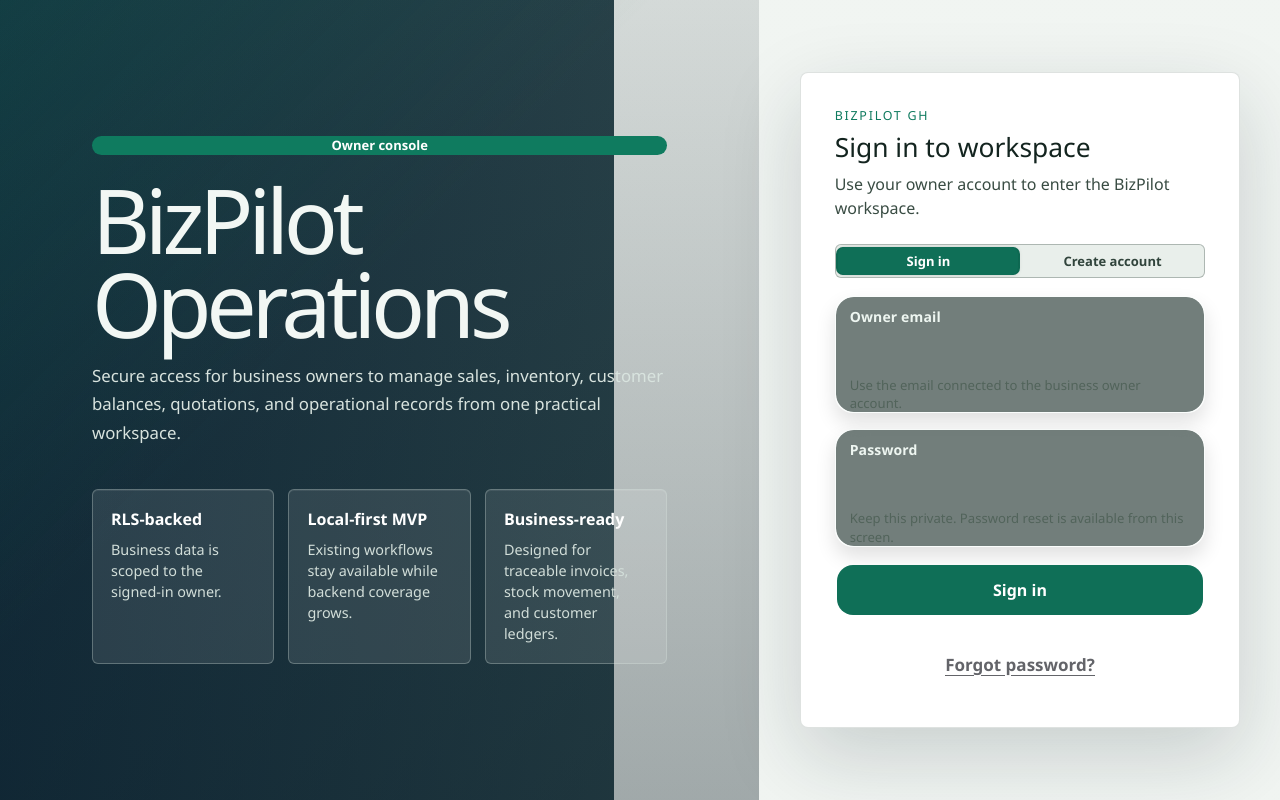
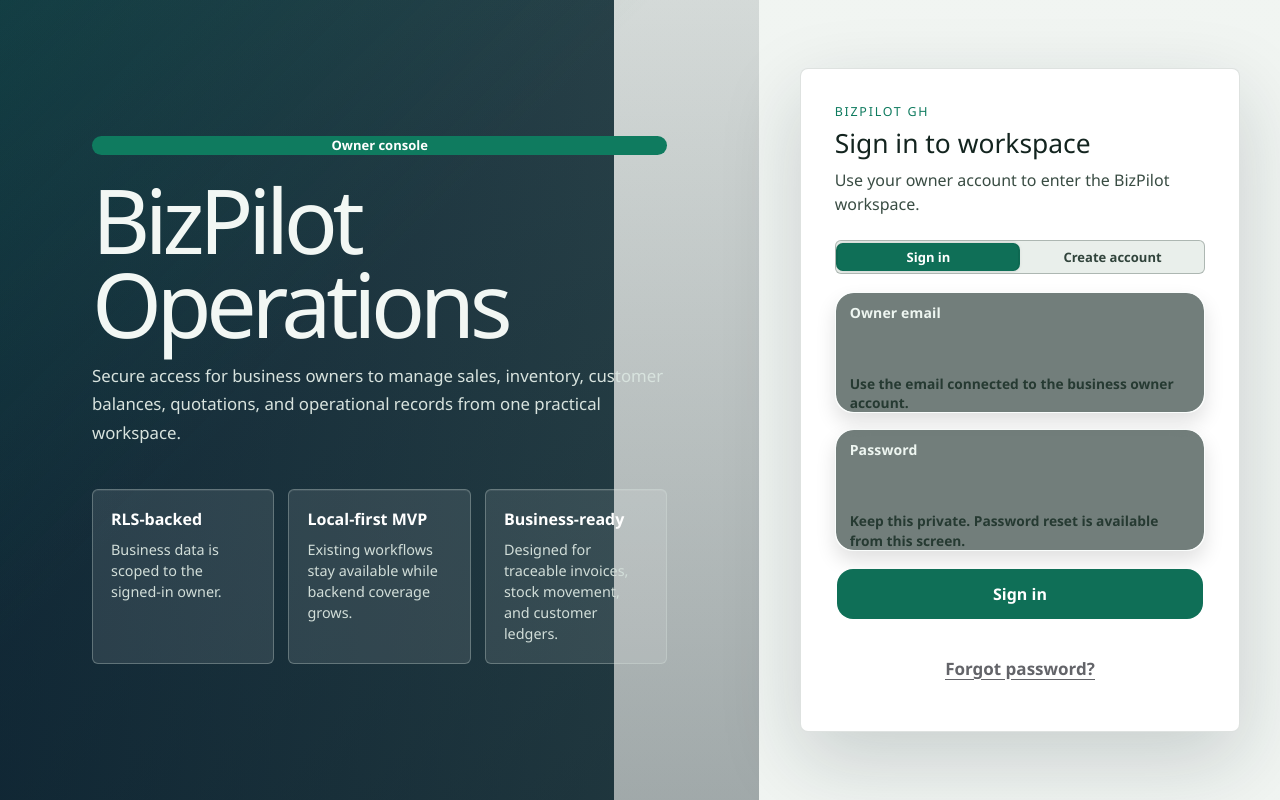
Before and after one commit to mbambajnr/bizpilot-gh-ionic-, a React (Vite) app: page / in a window 1280 px wide. Built offline with nearby package versions, Linux system fonts and the light colour scheme; no server answers.

Commit message:
Increase auth helper text contrast

```diff
--- a/src/theme/app.css
+++ b/src/theme/app.css
@@ -154,9 +154,10 @@
 
 .auth-field-help {
   width: 100%;
-  margin: 2px 0 0;
-  color: #52645b;
-  font-size: 0.82rem;
+  margin: 4px 0 0;
+  color: #263a32;
+  font-size: 0.86rem;
+  font-weight: 650;
   line-height: 1.4;
 }
 
```
